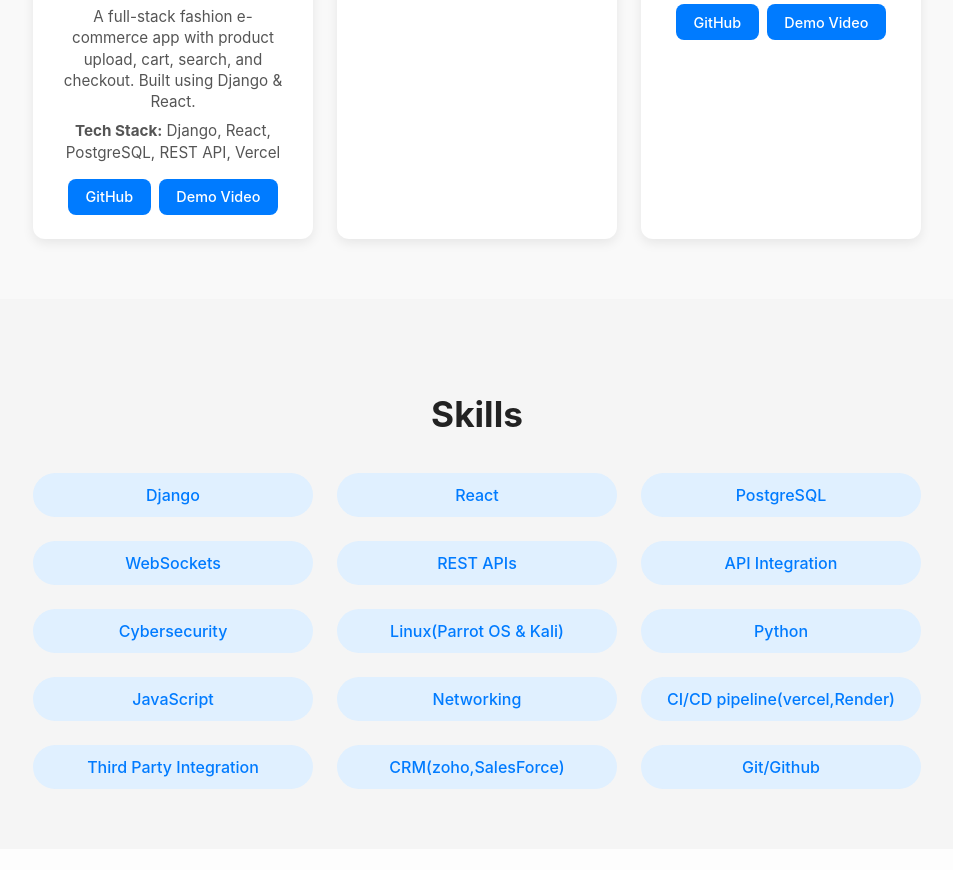
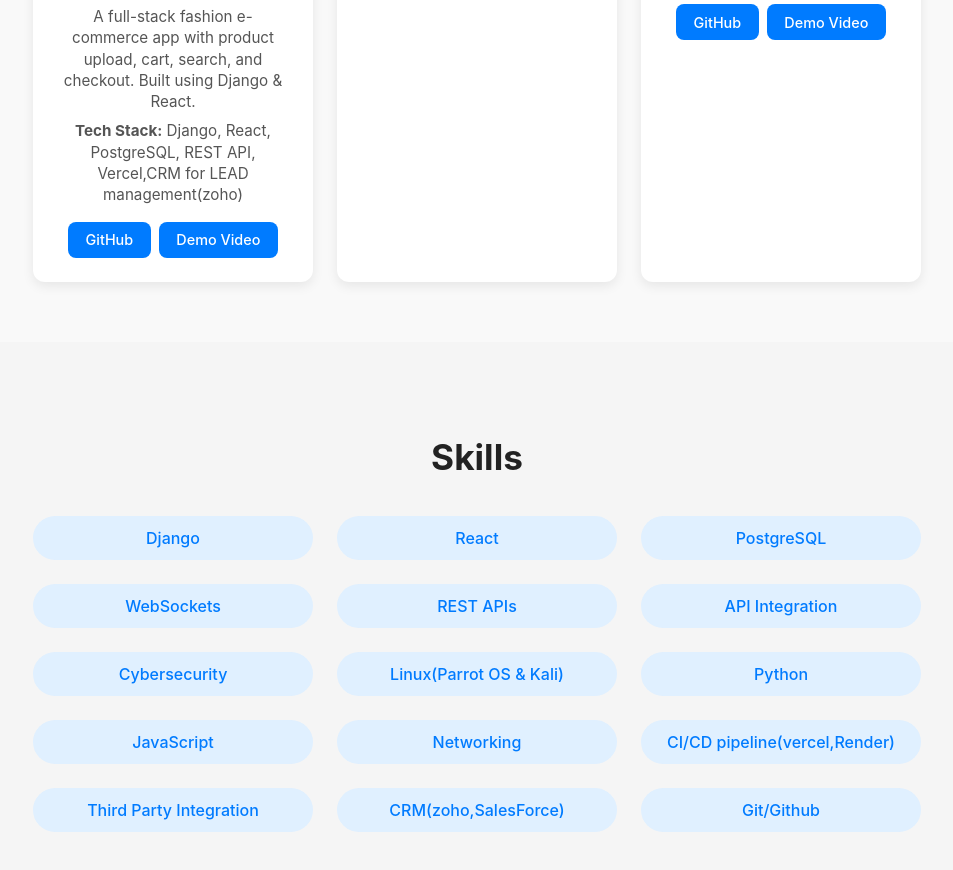
Before and after one commit to Ianmwangi934/Portfolio, a React (Vite) app: page / in a window 1280 px wide. Shown: the part 1789-2659 px from the top of the page, without its empty margins (163-1116 px from the left). Built offline with nearby package versions, Linux system fonts and the light colour scheme.

Commit message:
Adjacted my projects

```diff
--- a/src/components/Projects.jsx
+++ b/src/components/Projects.jsx
@@ -5,7 +5,7 @@ const projects = [
   {
     title: "E-Commerce Store",
     description: "A full-stack fashion e-commerce app with product upload, cart, search, and checkout. Built using Django & React.",
-    tech: "Django, React, PostgreSQL, REST API, Vercel",
+    tech: "Django, React, PostgreSQL, REST API, Vercel,CRM for LEAD management(zoho)",
     image: "/project-thumbnails/ecommerce.png",
     links: {
       live: "",     // Replace with actual link
```
